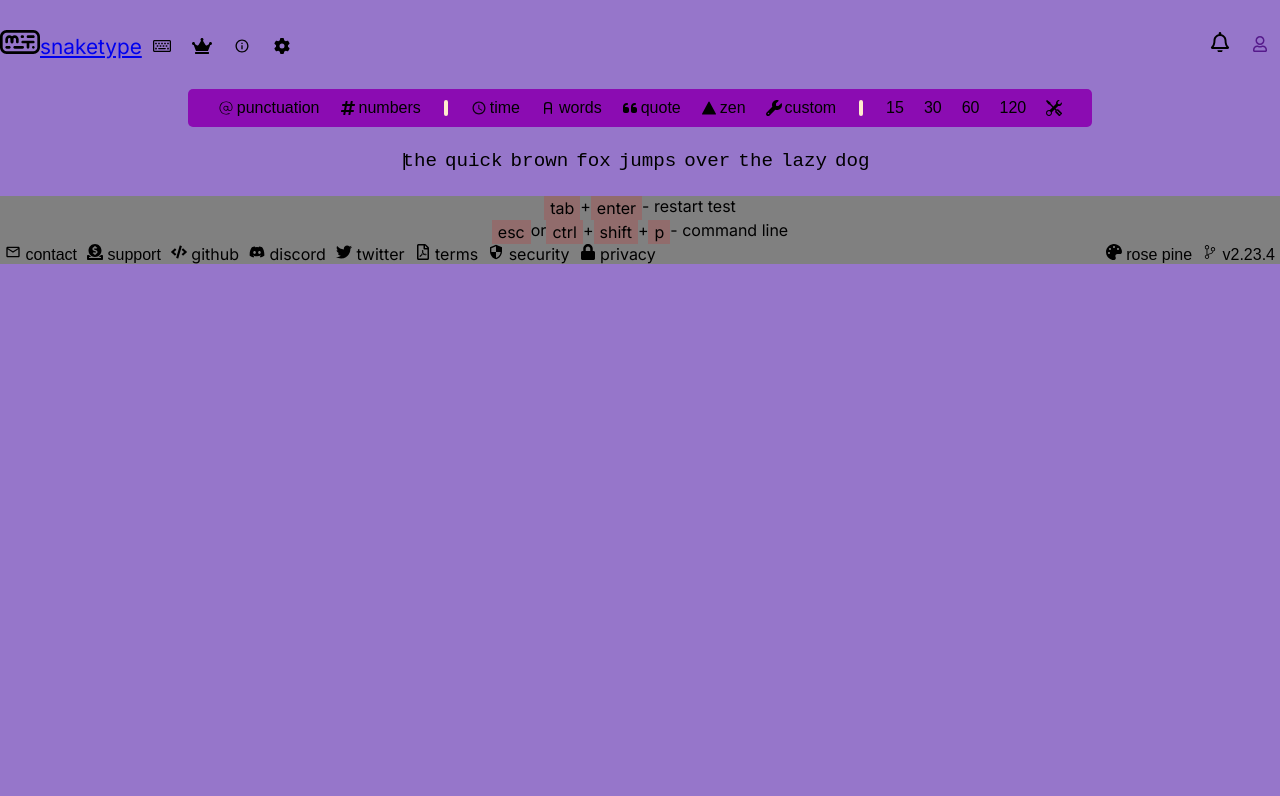
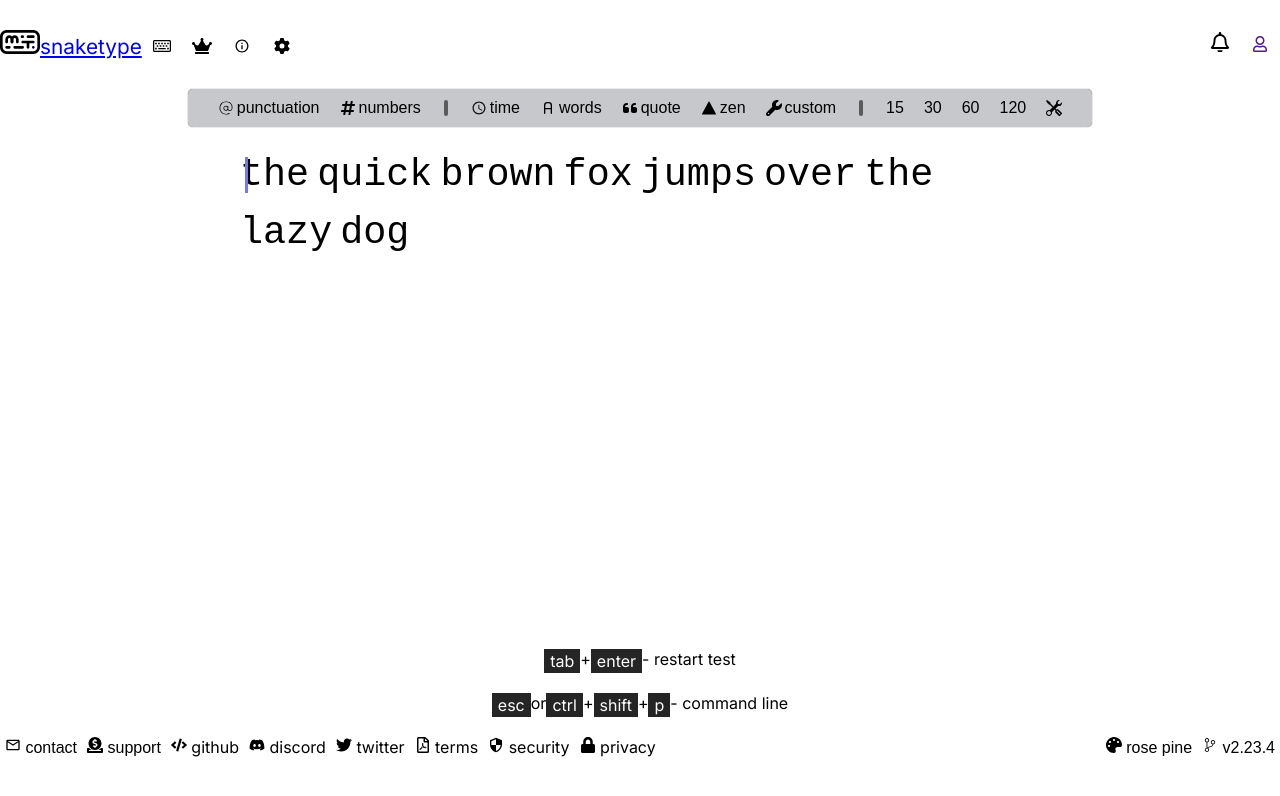
Before and after one commit to RaiPeter/typist, a Next.js app: page / in a window 1280 px wide. Shown: the top 796 px of the page. Built offline with nearby package versions, Linux system fonts and the light colour scheme.

Commit message:
Add theme support with CSS variables and enhance styling for components

```diff
--- a/src/app/globals.css
+++ b/src/app/globals.css
@@ -1,6 +1,31 @@
 :root {
-  background-color: rgb(150, 118, 202);
+  /* Default theme (e.g., Light) */
+  --background-color: #ffffff;
+  --text-color: #252525;
+  --hover-text-color: #5b5b5b;
+  --accent-color: #cccccc;
+  --font-family: 'Arial, sans-serif';
+  --mode-row-bg-color: #c6c8cb;
+  --caret-color: #7979d7;
+  --correct-letter: rgb(80, 81, 81);
+  --incorrect-letter: rgb(171, 74, 74);
   --max-width : 1280px;
+}
+
+/* Dark Theme */
+[data-theme="dark"] {
+  --background-color: #1a1a1a;
+  --text-color: #ffffff;
+  --accent-color: #555555;
+  --mode-row-bg-color: #515152;
+}
+
+/* Ocean Theme */
+[data-theme="serika dark"] {
+  --background-color: #323437;
+  --text-color: #d1d0c5;
+  --accent-color: #e2b714;
+  --mode-row-bg-color: #2c2e31;
 }
 * {
   box-sizing: border-box;
--- a/src/app/page.css
+++ b/src/app/page.css
@@ -1,15 +1,19 @@
+main{
+  height: 70vh;
+}
 .page{
     height: 100vh;
 }
 .type-mode-bar {
   max-width: fit-content;
   border-radius: 5px;
-  background-color: rgb(139, 12, 178);
+  background-color: var(--mode-row-bg-color);
   margin: auto;
   display: flex;
   justify-content: space-evenly;
   align-items: center;
   padding: 0 20px;
+  box-shadow: 0px 0px 1px 0px #353232;
 }
 .type-mode-bar > div {
   display: flex;
@@ -18,7 +22,7 @@
 .type-mode-bar #spacer {
   height: 1em;
   width: 4px;
-  background-color: blanchedalmond;
+  background-color: var(--hover-text-color);
   border-radius: 10px;
   margin: 0 13px;
 }
@@ -35,24 +39,26 @@
 }
 
 .type-mode-bar button:hover {
-  color: white;
+  color: var(--hover-text-color);
   transition: color 0.2s ease-in;
 }
 
 .footer{
     max-width: var(--max-width);
     margin: auto;
-    background-color: gray;
+    /* background-color: gray; */
 }
 .footer > div .row{
     /* background-color: forestgreen; */
     display: flex;
     justify-content: center;
-}
+  }
 
-.footer > div .row div{
-    background-color: rgb(145, 108, 108);
+  .footer > div .row div{
+    background-color: var(--text-color);
+    color: var(--background-color);
     padding: 2px 6px;
+    margin-bottom: 20px;
 }
 .footer .links{
     display: flex;
@@ -77,9 +83,10 @@
 .footer .links button{
     padding: 0 5px;
     transition: color 0.2s ease-in;
+    cursor: pointer;
 }
 
 .footer .links a:hover,
 .footer .links button:hover{
-    color: white;
+    color: var(--hover-text-color);
 }
--- a/src/components/header.css
+++ b/src/components/header.css
@@ -18,3 +18,10 @@
     justify-content: space-between;
     align-items: center;
 }
+.header nav a{
+    cursor: pointer;
+}
+
+.header nav a:hover{
+    color: var(--hover-text-color);
+}
--- a/src/components/typing.module.css
+++ b/src/components/typing.module.css
@@ -17,6 +17,7 @@
     display: inline-block;
     margin-right: 0.5rem;
     position: relative;
+    font-size: 2em;
   }
 
   .letter {
@@ -24,26 +25,27 @@
   }
 
   .correct {
-    color: #00cc00;
+    color: var(--correct-letter);
   }
 
   .incorrect {
-    color: #ff0000;
-    background-color: rgba(255, 0, 0, 0.1);
+    color: var(--incorrect-letter);
+    background-color: var(--accent-color);
   }
 
   .caret {
     position: absolute;
-    left: -4px;
-    color: #000;
+    left: -5px;
+    z-index: 100;
+    color: var(--caret-color);
     animation: blink 1s step-end infinite;
   }
 
   .caretAfter {
     position: absolute;
-    left: 4px; /* Position immediately after the letter */
-    color: #000;
-    font-size: 1.2rem;
+    left: 10px; /* Position immediately after the letter */
+    z-index: 1000000;
+    color: var(--caret-color);
     animation: blink 1s step-end infinite;
   }
 
```
